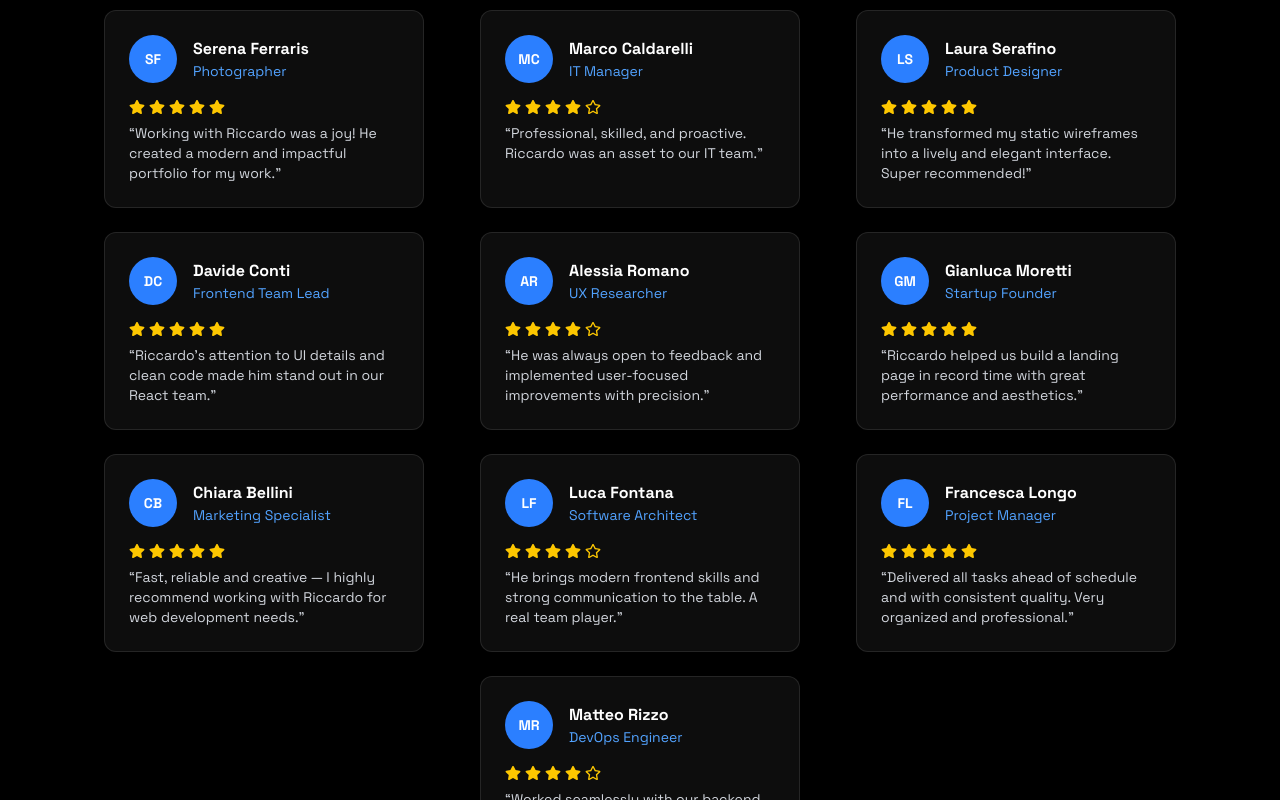
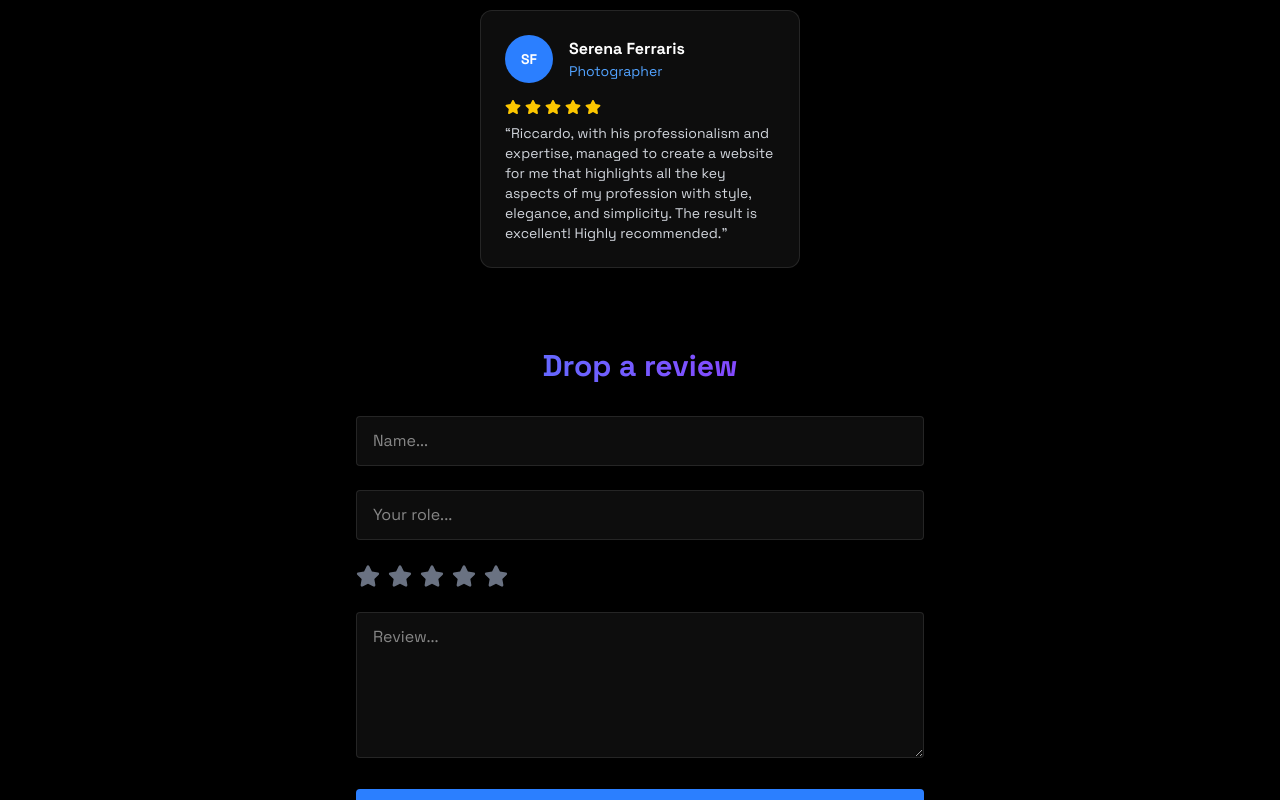
Before and after one commit to riccardo-ferraris/riccardoferraris-portfolio, a React (Vite) app: page / in a window 1280 px wide. Shown: the part 4520-5320 px from the top of the page. Built offline with nearby package versions, Linux system fonts and the light colour scheme.

Commit message:
Aggiornate recensioni

```diff
--- a/src/reviews.js
+++ b/src/reviews.js
@@ -2,63 +2,63 @@ const reviews = [
     {
         name: "Serena Ferraris",
         role: "Photographer",
-        content: "Working with Riccardo was a joy! He created a modern and impactful portfolio for my work.",
+        content: "Riccardo, with his professionalism and expertise, managed to create a website for me that highlights all the key aspects of my profession with style, elegance, and simplicity. The result is excellent! Highly recommended.",
         rating: 5
     },
-    {
-        name: "Marco Caldarelli",
-        role: "IT Manager",
-        content: "Professional, skilled, and proactive. Riccardo was an asset to our IT team.",
-        rating: 4
-    },
-    {
-        name: "Laura Serafino",
-        role: "Product Designer",
-        content: "He transformed my static wireframes into a lively and elegant interface. Super recommended!",
-        rating: 5
-    },
-    {
-        name: "Davide Conti",
-        role: "Frontend Team Lead",
-        content: "Riccardo's attention to UI details and clean code made him stand out in our React team.",
-        rating: 5
-    },
-    {
-        name: "Alessia Romano",
-        role: "UX Researcher",
-        content: "He was always open to feedback and implemented user-focused improvements with precision.",
-        rating: 4
-    },
-    {
-        name: "Gianluca Moretti",
-        role: "Startup Founder",
-        content: "Riccardo helped us build a landing page in record time with great performance and aesthetics.",
-        rating: 5
-    },
-    {
-        name: "Chiara Bellini",
-        role: "Marketing Specialist",
-        content: "Fast, reliable and creative — I highly recommend working with Riccardo for web development needs.",
-        rating: 5
-    },
-    {
-        name: "Luca Fontana",
-        role: "Software Architect",
-        content: "He brings modern frontend skills and strong communication to the table. A real team player.",
-        rating: 4
-    },
-    {
-        name: "Francesca Longo",
-        role: "Project Manager",
-        content: "Delivered all tasks ahead of schedule and with consistent quality. Very organized and professional.",
-        rating: 5
-    },
-    {
-        name: "Matteo Rizzo",
-        role: "DevOps Engineer",
-        content: "Worked seamlessly with our backend and CI/CD pipelines. Quick to adapt and solve issues.",
-        rating: 4
-    }
+    // {
+    //     name: "Marco Caldarelli",
+    //     role: "IT Manager",
+    //     content: "Professional, skilled, and proactive. Riccardo was an asset to our IT team.",
+    //     rating: 4
+    // },
+    // {
+    //     name: "Laura Serafino",
+    //     role: "Product Designer",
+    //     content: "He transformed my static wireframes into a lively and elegant interface. Super recommended!",
+    //     rating: 5
+    // },
+    // {
+    //     name: "Davide Conti",
+    //     role: "Frontend Team Lead",
+    //     content: "Riccardo's attention to UI details and clean code made him stand out in our React team.",
+    //     rating: 5
+    // },
+    // {
+    //     name: "Alessia Romano",
+    //     role: "UX Researcher",
+    //     content: "He was always open to feedback and implemented user-focused improvements with precision.",
+    //     rating: 4
+    // },
+    // {
+    //     name: "Gianluca Moretti",
+    //     role: "Startup Founder",
+    //     content: "Riccardo helped us build a landing page in record time with great performance and aesthetics.",
+    //     rating: 5
+    // },
+    // {
+    //     name: "Chiara Bellini",
+    //     role: "Marketing Specialist",
+    //     content: "Fast, reliable and creative — I highly recommend working with Riccardo for web development needs.",
+    //     rating: 5
+    // },
+    // {
+    //     name: "Luca Fontana",
+    //     role: "Software Architect",
+    //     content: "He brings modern frontend skills and strong communication to the table. A real team player.",
+    //     rating: 4
+    // },
+    // {
+    //     name: "Francesca Longo",
+    //     role: "Project Manager",
+    //     content: "Delivered all tasks ahead of schedule and with consistent quality. Very organized and professional.",
+    //     rating: 5
+    // },
+    // {
+    //     name: "Matteo Rizzo",
+    //     role: "DevOps Engineer",
+    //     content: "Worked seamlessly with our backend and CI/CD pipelines. Quick to adapt and solve issues.",
+    //     rating: 4
+    // }
 ];
 
 export default reviews;
```
